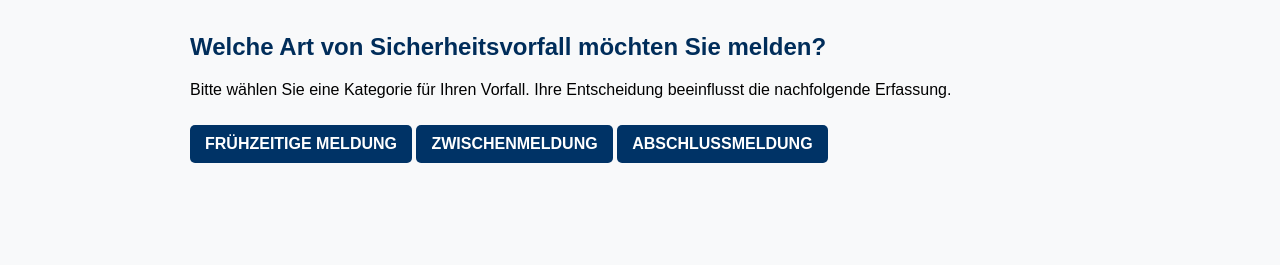
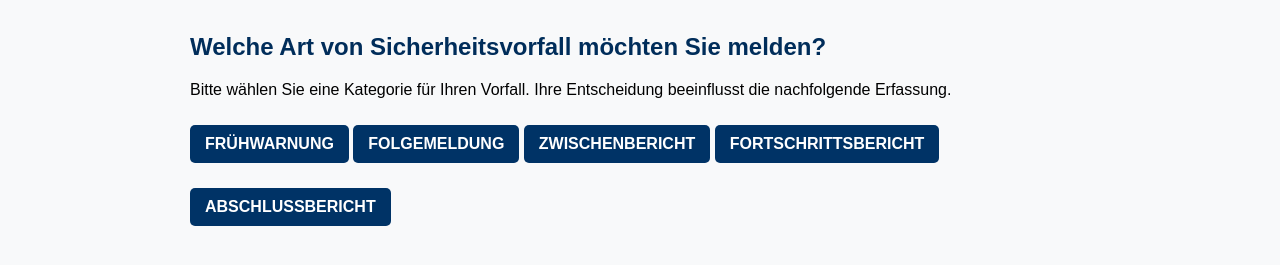
Before and after one commit to TTXSimulation/BSIMeldung, a plain HTML site: page vorfallart.html in a window 1280 px wide. Shown: the part 87-352 px from the top of the page. Drawn offline with Linux system fonts and the light colour scheme.

Commit message:
vorfallart.html

```diff
--- a/vorfallart.html
+++ b/vorfallart.html
@@ -1,4 +1,3 @@
-
 <!DOCTYPE html>
 <html lang="de">
 <head>
@@ -41,9 +40,11 @@
     <h2>Welche Art von Sicherheitsvorfall möchten Sie melden?</h2>
     <p>Bitte wählen Sie eine Kategorie für Ihren Vorfall. Ihre Entscheidung beeinflusst die nachfolgende Erfassung.</p>
 
-    <a class="box clickable" href="meldung.html">Frühzeitige Meldung</a>
-    <a class="box clickable" href="#">Zwischenmeldung</a>
-    <a class="box clickable" href="#">Abschlussmeldung</a>
+    <a class="box clickable" href="meldung.html">Frühwarnung</a>
+    <a class="box clickable" href="#">Folgemeldung</a>
+    <a class="box clickable" href="#">Zwischenbericht</a>
+    <a class="box clickable" href="#">Fortschrittsbericht</a>
+    <a class="box clickable" href="#">Abschlussbericht</a>
   </main>
 </body>
 </html>
```
